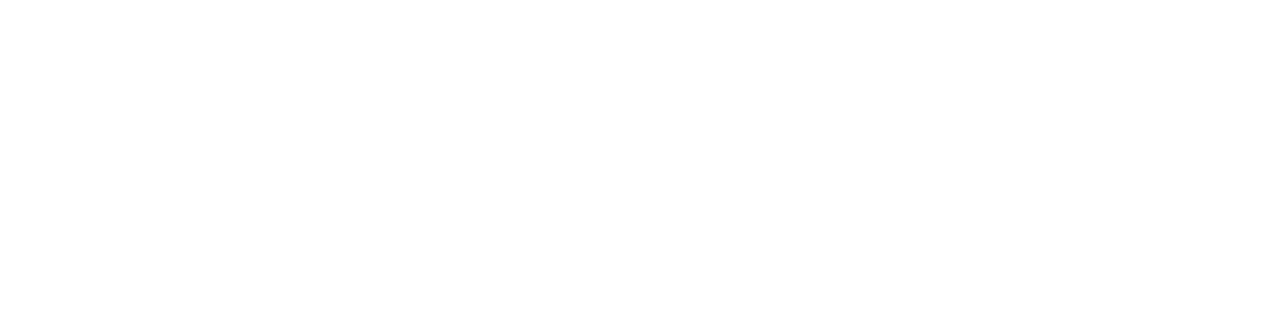
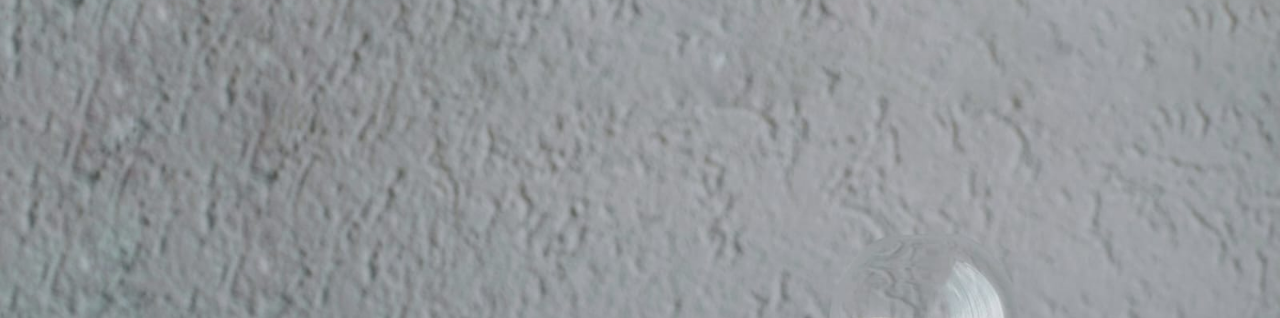
Before and after one commit to PiyushaMukherjee/STOPWATCH, a plain HTML site: page index.html in a window 1280 px wide. Shown: the top 318 px of the page. Drawn offline with Linux system fonts and the light colour scheme.

Commit message:
Update styles.css

```diff
--- a/styles.css
+++ b/styles.css
@@ -8,7 +8,7 @@
       align-items: center;
       justify-content: center;
       font-family:monospace;
-      background-image: url(vdeo/stopwatch.jpg);
+      background-image: url(stopwatch.jpg);
       background-position: center;
       background-size: cover;
       width: 100%;
```
